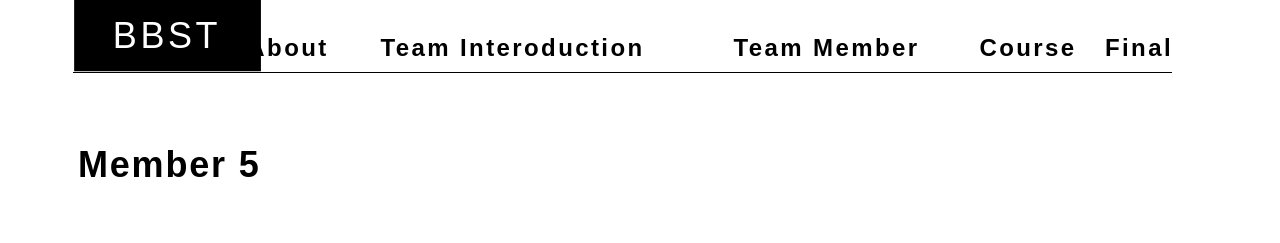
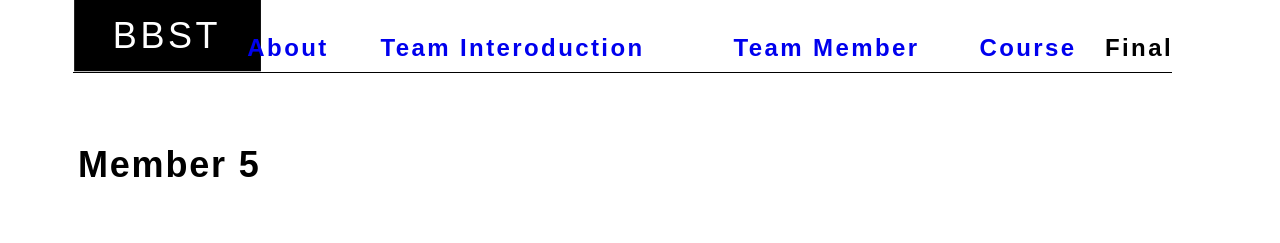
Before and after one commit to Chris0888/zwu-2024-ljh, a plain HTML site: page index.html in a window 1280 px wide. Shown: the top 243 px of the page. Drawn offline with Linux system fonts and the light colour scheme.

Commit message:
Update index.html

```diff
--- a/index.html
+++ b/index.html
@@ -138,10 +138,14 @@
       <div class="bbst">BBST</div>
     </div>
     <div class="line-4"></div>
-    <div class="about">About</div>
-    <div class="team-interoduction">Team Interoduction</div>
-    <div class="team-member">Team Member</div>
-    <div class="course">Course</div>
+    <div class="about">
+      <a href="https://nexmaker-fab.github.io/2024ZWU-IS-9-BSST/index.html">About</a></div>
+    <div class="team-interoduction">
+      <a href="https://nexmaker-fab.github.io/2024ZWU-IS-9-BSST/team%20introduction.html">Team Interoduction</a></div>
+    <div class="team-member">
+      <a href="https://nexmaker-fab.github.io/2024ZWU-IS-9-BSST/team%20index.html">Team Member</a></div>
+    <div class="course">
+      <a href="https://nexmaker-fab.github.io/2024ZWU-IS-9-BSST/course%20index.html">Course</a></div>
     <div class="final">Final</div>
   </div>
 
```
